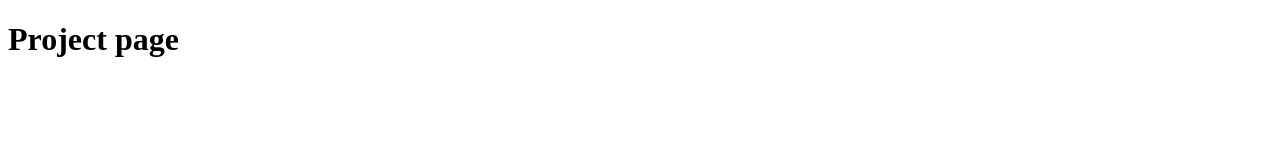
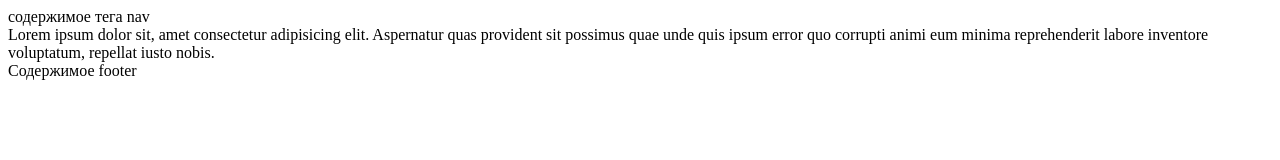
Before and after one commit to IlyaGoman/JS, a website: page learn.js/csshtml/src/index.html in a window 1280 px wide. Drawn offline with Linux system fonts and the light colour scheme.

Commit message:
html tags 1

```diff
--- a/learn.js/csshtml/src/index.html
+++ b/learn.js/csshtml/src/index.html
@@ -4,9 +4,19 @@
         <meta charset="UTF-8" />
         <meta http-equiv="X-UA-Compatible" content="IE=edge" />
         <meta name="viewport" content="width=device-width, initial-scale=1.0" />
-        <title>First Page</title>
+        <title>HTML Tags</title>
     </head>
     <body>
-        <h1>Project page</h1>
+        <header>
+            <nav>
+                содержимое тега nav
+            </nav>
+        </header>
+        <div>
+            Lorem ipsum dolor sit, amet consectetur adipisicing elit. Aspernatur quas provident sit possimus quae unde quis ipsum error quo corrupti animi eum minima reprehenderit labore inventore voluptatum, repellat iusto nobis.
+        </div>
+        <footer>
+            Содержимое footer
+        </footer>
     </body>
 </html>
```
Also changed, not shown: learn.js/csshtml/Summary CSS+HTML.txt (+7 -1 lines).
